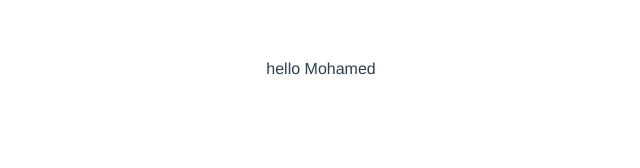
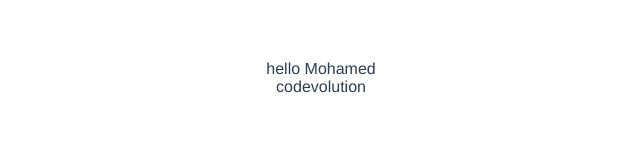
Before and after one commit to devmuhmed/journey-of-vuejs, a Vue app in the folder tasks/codevolution/: page / in a window 1280 px wide. Shown: the top 168 px of the page, without its empty margins (319-959 px from the left). Built offline with nearby package versions, Linux system fonts and the light colour scheme.

Commit message:
codevolution lesson 5 binding text by directive text

```diff
--- a/tasks/codevolution/src/App.vue
+++ b/tasks/codevolution/src/App.vue
@@ -1,5 +1,6 @@
 <template>
   {{ greet }} {{ name }}
+  <div v-text="channel"></div>
 </template>
 
 <script>
@@ -10,6 +11,7 @@ export default {
     return {
       greet: 'hello',
       name:'Mohamed',
+      channel: 'codevolution',
     }
   }
 }
```
